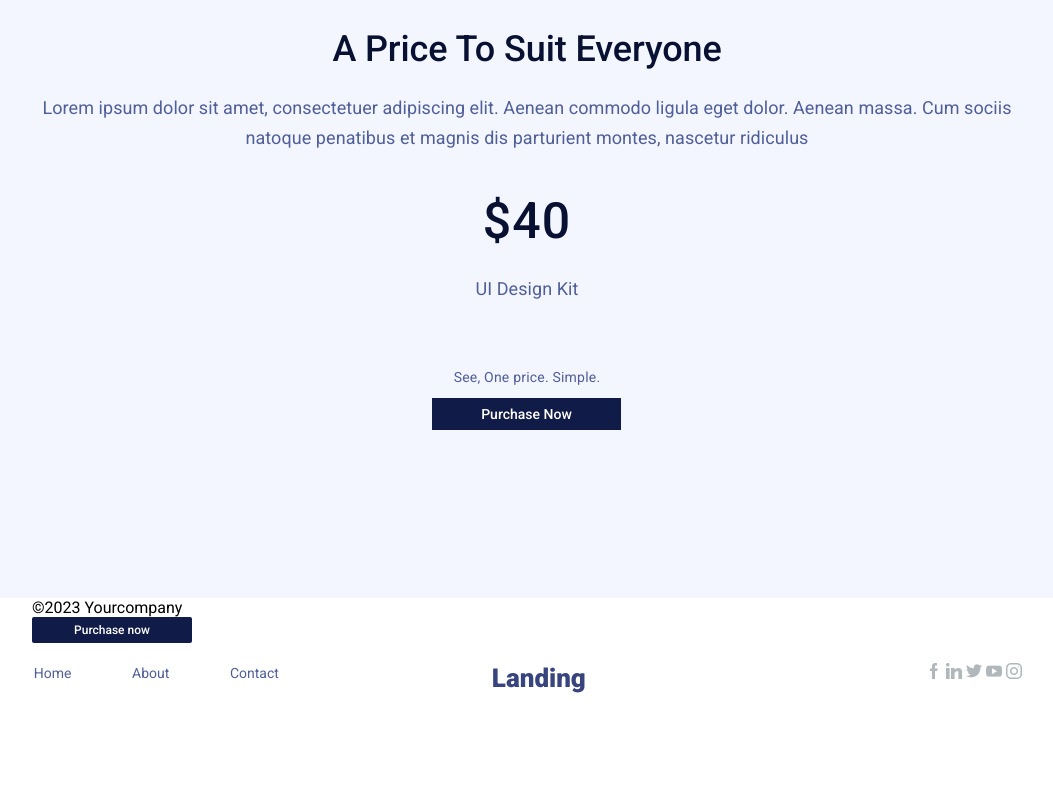
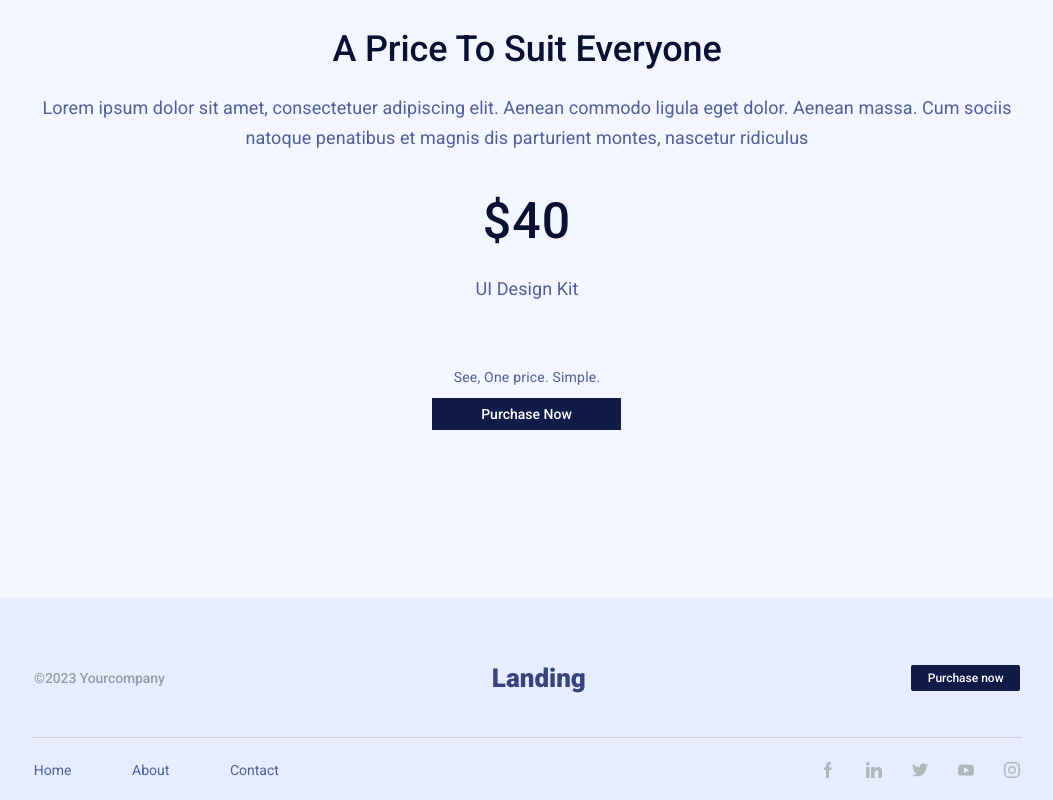
Before and after one commit to thitipongr/OnePage-Figma-Clone, a plain HTML site: page index.html in a window 1280 px wide. Shown: the part 3654-4454 px from the top of the page, without its empty margins (113-1166 px from the left). Before the commit the page ends 4357 px from the top, so only its background shows below. Drawn offline with Linux system fonts and the light colour scheme.

Commit message:
footer responsive done

```diff
--- a/asset/resp-min-1024.css
+++ b/asset/resp-min-1024.css
@@ -119,4 +119,29 @@
     /* z-index: -1; */
     opacity: 1;
   }
+
+  .footer-con .credit {
+    width: auto;
+    text-align: unset;
+  }
+
+  .footer-con button {
+    display: block;
+    width: 109px;
+  }
+  footer nav .nav-con {
+    display: flex;
+  }
+
+  footer nav .nav-con .menu {
+    display: flex;
+  }
+
+  footer nav .nav-con .contact-box {
+    display: flex;
+  }
+
+  .contact-box {
+    width: 200px;
+  }
 }
--- a/asset/resp-min-1440.css
+++ b/asset/resp-min-1440.css
@@ -1,7 +1,9 @@
 @media (min-width: 1440px) {
-  body > img {
-    display: flex !important;
-    margin-top: -60px;
+  @media (width: 1440px) {
+    body > img {
+      display: flex !important;
+      margin-top: -60px;
+    }
   }
 
   section:first-child {
@@ -196,41 +198,4 @@
     top: 49px;
     margin-left: -1px;
   }
-
-  footer {
-    background-color: var(--colour-main-blue-100);
-  }
-
-  .footer-con {
-    display: flex;
-    justify-content: space-between;
-    align-items: center;
-    border-bottom: 1px solid #cdd1d4;
-    padding-top: 67px;
-    padding-bottom: 46px;
-  }
-
-  .footer-con .credit {
-    color: var(--colour-main-grey-400);
-    font-size: 14px;
-    font-weight: 500;
-    line-height: 24px;
-    margin-left: 2px;
-    letter-spacing: -0.1px;
-  }
-
-  .footer-con button {
-    width: 109px;
-  }
-
-  footer nav {
-    margin-top: 2px;
-  }
-
-  .contact-box {
-    display: flex;
-    width: 200px;
-    justify-content: space-between;
-    margin-right: 2px;
-  }
 }
--- a/asset/resp-min-320.css
+++ b/asset/resp-min-320.css
@@ -272,4 +272,57 @@
     top: 49px;
     margin-left: -1px;
   }
+
+  footer {
+    background-color: var(--colour-main-blue-100);
+  }
+
+  .footer-con {
+    display: flex;
+    justify-content: space-between;
+    align-items: center;
+    border-bottom: 1px solid #cdd1d4;
+    padding-top: 67px;
+    padding-bottom: 46px;
+  }
+
+  .footer-con .credit {
+    color: var(--colour-main-grey-400);
+    font-size: 14px;
+    font-weight: 500;
+    line-height: 24px;
+    margin-left: 2px;
+    letter-spacing: -0.1px;
+    width: 100%;
+    text-align: center;
+  }
+
+  .footer-con button {
+    display: none;
+  }
+
+  footer nav {
+    margin-top: 2px;
+  }
+
+  footer nav .nav-con {
+    display: block;
+    padding-top: 20px;
+    padding-bottom: 20px;
+  }
+
+  footer nav .nav-con .menu {
+    display: none;
+  }
+
+  footer nav .nav-con .contact-box{
+    display: flex;
+  }
+
+  .contact-box {
+    display: flex;
+    width: 75vw;
+    justify-content: space-between;
+    margin-right: 2px;
+  }
 }
```
